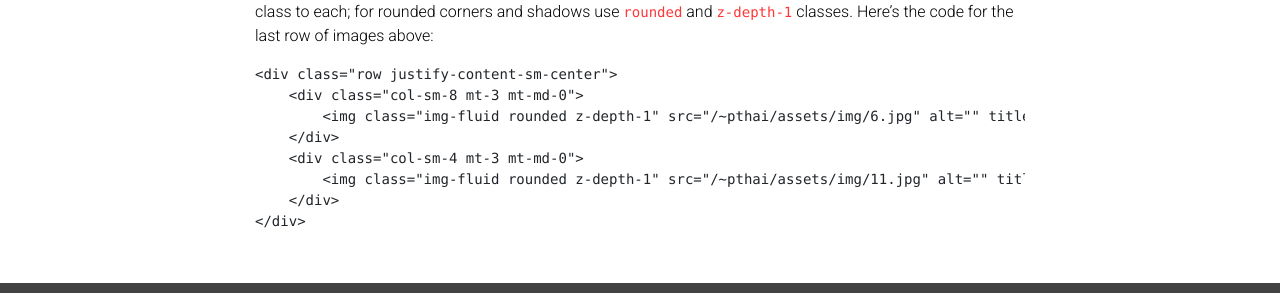
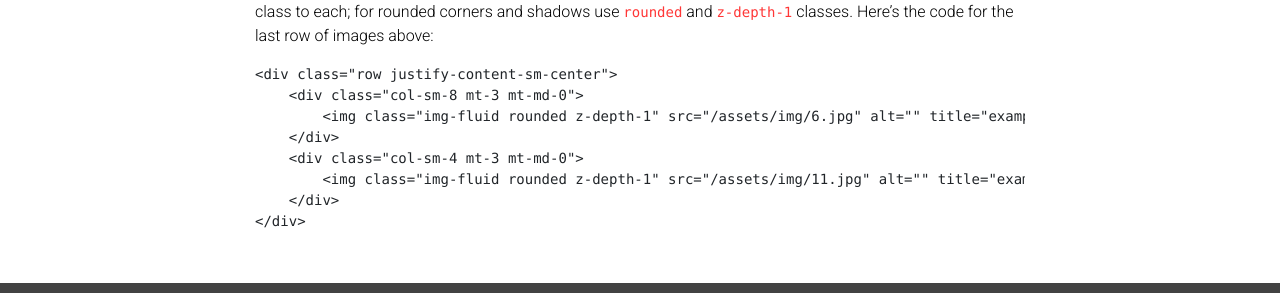
Before and after one commit to haithanhp/haithanhp.github.io, a Jekyll site: the page built from _projects/6_project.markdown, in a window 1280 px wide and 900 px high, scrolled down 983 px. Shown: the part 582-875 px from the top of the window. Built offline with Jekyll 4.4.1, drawn with Linux system fonts in a browser that asks for light colours; nearby versions of some CDN libraries; a style sheet for code colours, icons or effects is not loaded.

Commit message:
edit config

```diff
--- a/_config.yml
+++ b/_config.yml
@@ -15,7 +15,7 @@
   Photos from <a href="https://unsplash.com" target="_blank">Unsplash</a>.
 
 url:  #https://github.com/HaiPhan1991/pthai.github.io # the base hostname & protocol for your site
-baseurl: /~pthai # the subpath of your site, e.g. /blog/
+baseurl: # the subpath of your site, e.g. /blog/
 last_updated: false # set to true if you want to display last updated in the footer
 
 # -----------------------------------------------------------------------------
```
